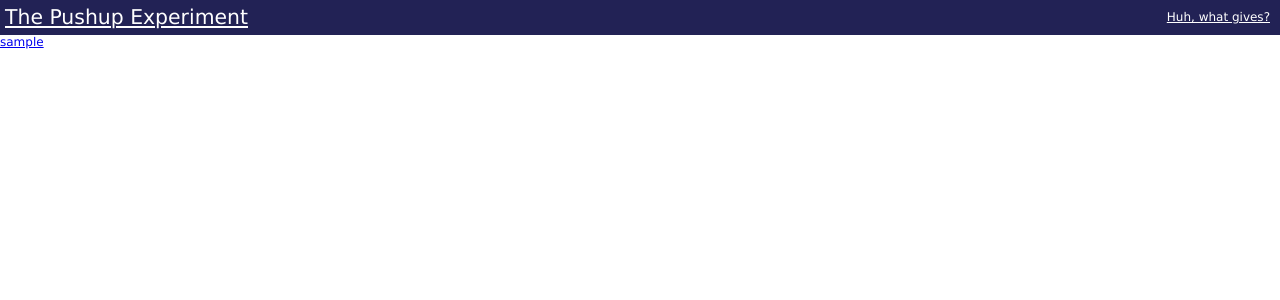
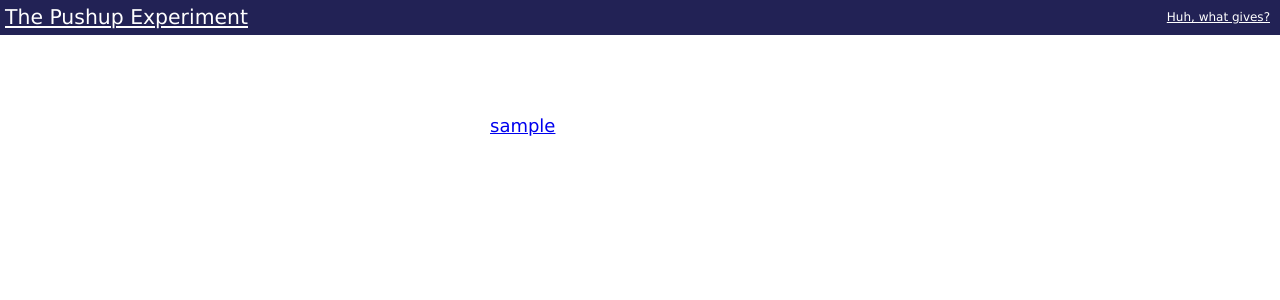
Before and after one commit to topher515/pushupexperiment, a Django app: template count/templates/users.html in a window 1280 px wide. Shown: the top 300 px of the page. Run offline with Django 3.2, Linux system fonts and the light colour scheme; tables that the repository leaves empty hold one stand-in row (values such as "Sample post"); the template is opened without the code that fills it: values that come from a table or form of the project are taken from there, most other values are stand-ins (such as "Sample title", 1, 10 or a date in 2020).

Commit message:
CSS tweaks

```diff
--- a/count/templates/users.html
+++ b/count/templates/users.html
@@ -1,7 +1,7 @@
 {% extends 'base.html' %}
 
 {% block content %}
-<ul>
+<ul id="userlist">
 {% for user in users %}
 	<li><a href="{% url count.views.user_counts user.username %}">{{user}}</a></li>
 {% endfor %}
--- a/public/media/css/base.css
+++ b/public/media/css/base.css
@@ -12,6 +12,14 @@ ul {
 	margin: 0px;
 	padding: 0px;
 }
+
+
+#userlist {
+	margin: 80px auto;
+	width: 300px;
+	font-size: 1.5em;
+}
+
 
 #header {
 	min-height: 35px;
```
